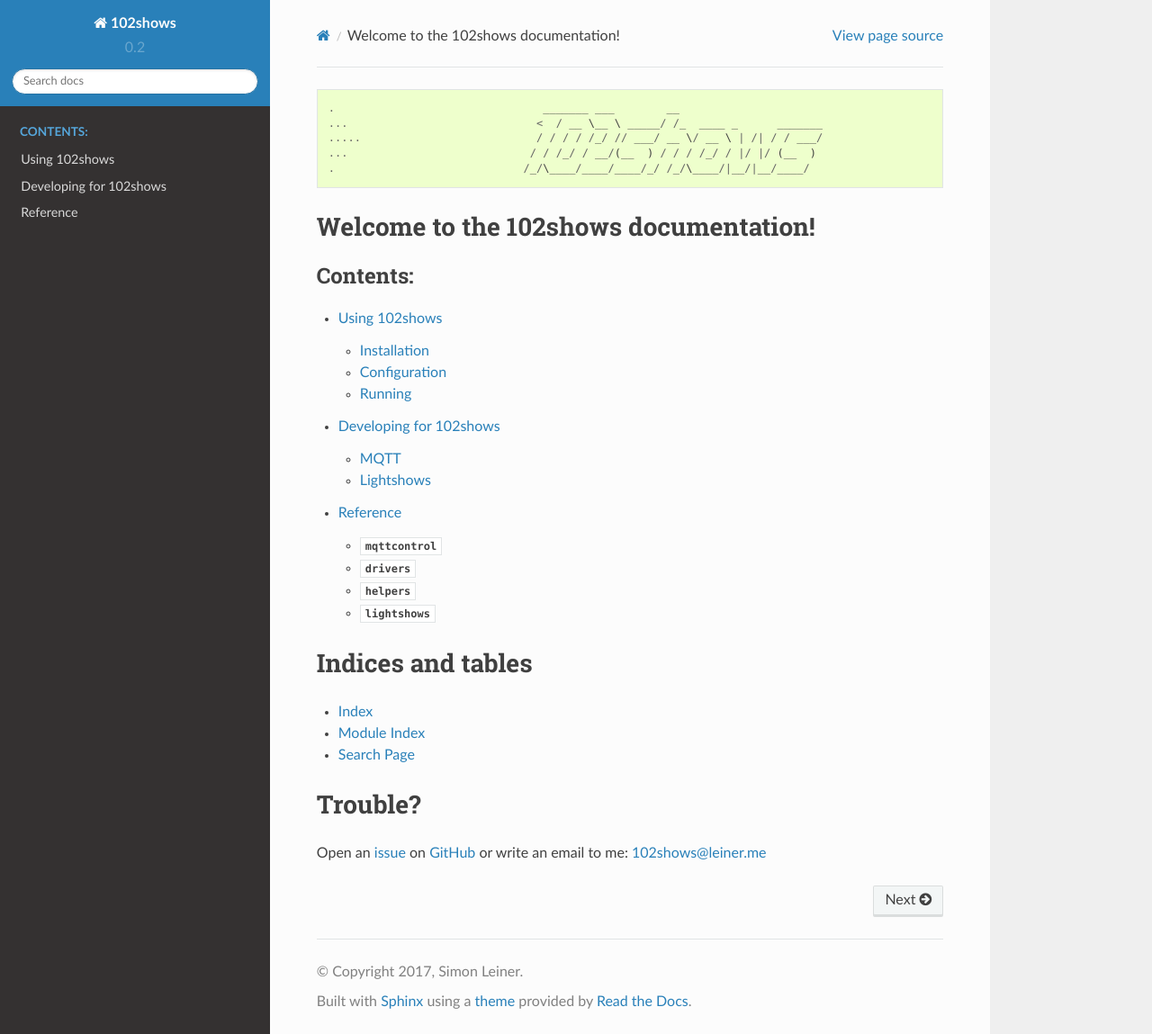
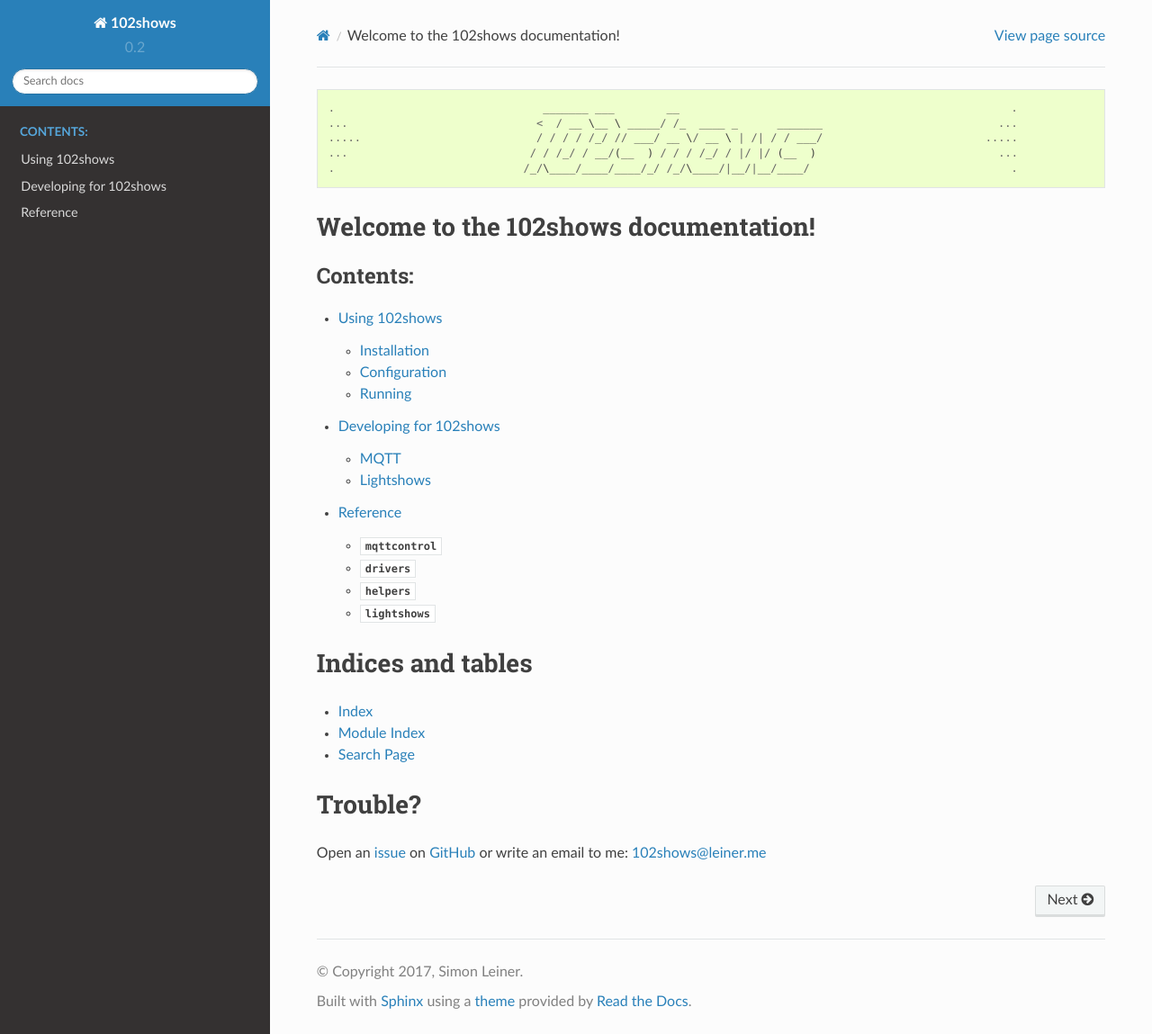
Before and after one commit to Yottabits/102shows, a Sphinx documentation site: the page built from docs/index.rst, in a window 1280 px wide and 1149 px high. Shown: the whole window at 90% size. Built offline with Sphinx 7.4.7 and the Read the Docs theme 2.0.0, drawn with Linux system fonts in a browser that asks for light colours.

Commit message:
side-wide documentation

```diff
--- /dev/null
+++ b/docs/_static/css/custom_theme.css
@@ -0,0 +1,5 @@
+@import url("theme.css");
+
+.wy-nav-content {
+    max-width: none;
+}
--- a/docs/conf.py
+++ b/docs/conf.py
@@ -100,6 +100,7 @@
 # a list of builtin themes.
 #
 html_theme = 'sphinx_rtd_theme'
+html_style = 'css/custom_theme.css'
 
 # Theme options are theme-specific and customize the look and feel of a theme
 # further.  For a list of options available for each theme, see the
```
